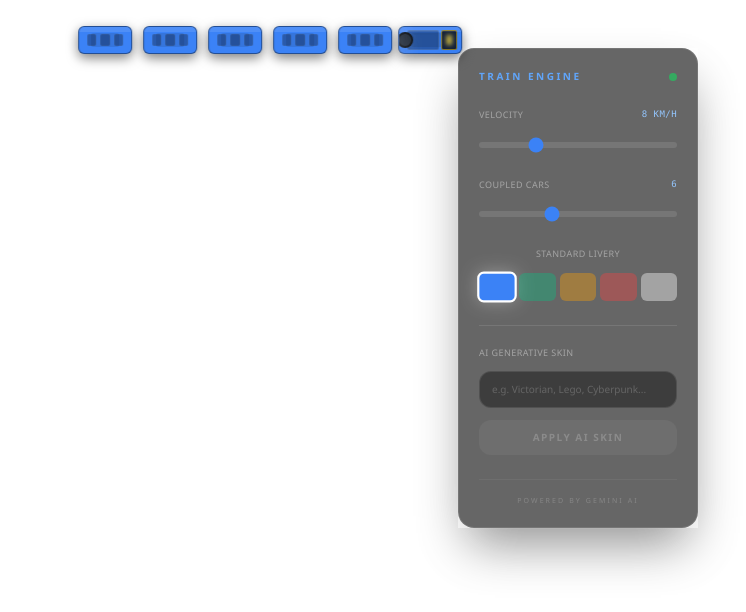
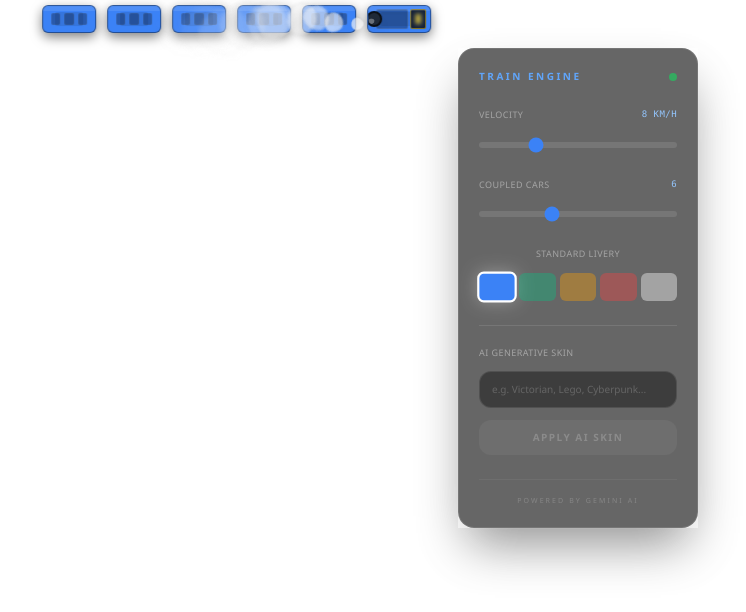
Before and after one commit to PetrGasparik/idle-train-commuter, a React (Vite) app: page / in a window 1280 px wide. Shown: the top 612 px of the page, without its empty margins (534-1280 px from the left). Built offline with nearby package versions, Linux system fonts and the light colour scheme; a web font is replaced by a local one.

Commit message:
feat: Update dependencies and types
Updates project dependencies to newer versions and refactors `types.ts` to include smoke particle data structures. Also adjusts component rendering logic and constants for improved train visualization.

```diff
--- a/App.tsx
+++ b/App.tsx
@@ -1,11 +1,11 @@
-
 import React, { useState, useEffect, useCallback, useRef } from 'react';
-import { TrainConfig, Position } from './types';
+import { TrainConfig, Position, SmokeParticle } from './types';
 import TrainCar from './components/TrainCar';
 import ControlPanel from './components/ControlPanel';
 
-const TRACK_MARGIN = 40;
-const CORNER_RADIUS = 50;
+const TRACK_MARGIN = 19;
+const CORNER_RADIUS = 40;
+const SMOKE_LIFETIME = 1000;
 
 const App: React.FC = () => {
   const [config, setConfig] = useState<TrainConfig>({
@@ -16,10 +16,13 @@ const App: React.FC = () => {
     type: 'modern'
   });
 
+  const [smokePuffs, setSmokePuffs] = useState<SmokeParticle[]>([]);
   const distanceRef = useRef(0);
   const carRefs = useRef<(HTMLDivElement | null)[]>([]);
   const requestRef = useRef<number | undefined>(undefined);
   const lastTimeRef = useRef<number>(0);
+  const lastSmokeTimeRef = useRef<number>(0);
+  const nextParticleId = useRef(0);
 
   const getPositionOnPerimeter = (d: number, W: number, H: number): Position => {
     const m = TRACK_MARGIN;
@@ -33,70 +36,31 @@ const App: React.FC = () => {
     let currentD = d % perimeter;
     if (currentD < 0) currentD += perimeter;
 
-    // Horní hrana
-    if (currentD < w_strip) {
-      return { x: m + R + currentD, y: m, rotation: 0 };
-    }
+    if (currentD < w_strip) return { x: m + R + currentD, y: m, rotation: 0 };
     currentD -= w_strip;
-
-    // Horní pravý roh
     if (currentD < arc) {
       const angle = (currentD / arc) * (Math.PI / 2);
-      return {
-        x: (W - m - R) + Math.sin(angle) * R,
-        y: (m + R) - Math.cos(angle) * R,
-        rotation: (angle * 180) / Math.PI
-      };
+      return { x: (W - m - R) + Math.sin(angle) * R, y: (m + R) - Math.cos(angle) * R, rotation: (angle * 180) / Math.PI };
     }
     currentD -= arc;
-
-    // Pravá hrana
-    if (currentD < h_strip) {
-      return { x: W - m, y: m + R + currentD, rotation: 90 };
-    }
+    if (currentD < h_strip) return { x: W - m, y: m + R + currentD, rotation: 90 };
     currentD -= h_strip;
-
-    // Dolní pravý roh
     if (currentD < arc) {
       const angle = (currentD / arc) * (Math.PI / 2);
-      return {
-        x: (W - m - R) + Math.cos(angle) * R,
-        y: (H - m - R) + Math.sin(angle) * R,
-        rotation: 90 + (angle * 180) / Math.PI
-      };
+      return { x: (W - m - R) + Math.cos(angle) * R, y: (H - m - R) + Math.sin(angle) * R, rotation: 90 + (angle * 180) / Math.PI };
     }
     currentD -= arc;
-
-    // Dolní hrana
-    if (currentD < w_strip) {
-      return { x: (W - m - R) - currentD, y: H - m, rotation: 180 };
-    }
+    if (currentD < w_strip) return { x: (W - m - R) - currentD, y: H - m, rotation: 180 };
     currentD -= w_strip;
-
-    // Dolní levý roh
     if (currentD < arc) {
       const angle = (currentD / arc) * (Math.PI / 2);
-      return {
-        x: (m + R) - Math.sin(angle) * R,
-        y: (H - m - R) + Math.cos(angle) * R,
-        rotation: 180 + (angle * 180) / Math.PI
-      };
+      return { x: (m + R) - Math.sin(angle) * R, y: (H - m - R) + Math.cos(angle) * R, rotation: 180 + (angle * 180) / Math.PI };
     }
     currentD -= arc;
-
-    // Levá hrana
-    if (currentD < h_strip) {
-      return { x: m, y: (H - m - R) - currentD, rotation: 270 };
-    }
+    if (currentD < h_strip) return { x: m, y: (H - m - R) - currentD, rotation: 270 };
     currentD -= h_strip;
-
-    // Horní levý roh
     const angle = (currentD / arc) * (Math.PI / 2);
-    return {
-      x: (m + R) - Math.cos(angle) * R,
-      y: (m + R) - Math.sin(angle) * R,
-      rotation: 270 + (angle * 180) / Math.PI
-    };
+    return { x: (m + R) - Math.cos(angle) * R, y: (m + R) - Math.sin(angle) * R, rotation: 270 + (angle * 180) / Math.PI };
   };
 
   const animate = useCallback((time: number) => {
@@ -107,11 +71,55 @@ const App: React.FC = () => {
 
       carRefs.current.forEach((el, i) => {
         if (el) {
-          const carDistance = distanceRef.current - i * config.carSpacing;
+          // Korekce rozestupu: lokomotiva je o 10px širší než vagóny (64 vs 54).
+          // Aby mezery byly stejné, musí být první střed o 5px dál.
+          const offsetCorrection = i > 0 ? 5 : 0;
+          const carDistance = distanceRef.current - (i * config.carSpacing + offsetCorrection);
           const pos = getPositionOnPerimeter(carDistance, window.innerWidth, window.innerHeight);
           el.style.transform = `translate(${pos.x}px, ${pos.y}px) translate(-50%, -50%) rotate(${pos.rotation}deg)`;
         }
       });
+
+      if (config.speed > 0) {
+        const baseInterval = 90;
+        const speedFactor = Math.max(0.3, 8 / (config.speed + 1));
+        const smokeInterval = baseInterval * speedFactor;
+
+        if (time - lastSmokeTimeRef.current > smokeInterval) {
+          const locoPos = getPositionOnPerimeter(distanceRef.current, window.innerWidth, window.innerHeight);
+          const lp = locoPos as Position;
+          const angleRad = (lp.rotation * Math.PI) / 180;
+
+          const jitterX = (Math.random() - 0.5) * 6;
+          const jitterY = (Math.random() - 0.5) * 6;
+
+          const chimneyX = lp.x - Math.cos(angleRad) * 12 + jitterX;
+          const chimneyY = lp.y - Math.sin(angleRad) * 12 + jitterY;
+
+          const r1 = 35 + Math.random() * 30;
+          const r2 = 35 + Math.random() * 30;
+          const r3 = 35 + Math.random() * 30;
+          const r4 = 35 + Math.random() * 30;
+
+          const newPuff: SmokeParticle = {
+            id: nextParticleId.current++,
+            x: chimneyX,
+            y: chimneyY,
+            rotation: lp.rotation,
+            createdAt: time,
+            scale: 0.4 + Math.random() * 0.4,
+            randomRotation: Math.random() * 360,
+            driftX: (Math.random() - 0.5) * 20,
+            driftY: (Math.random() - 0.5) * 20,
+            borderRadius: `${r1}% ${100-r1}% ${r2}% ${100-r2}% / ${r3}% ${r4}% ${100-r4}% ${100-r3}%`
+          };
+
+          setSmokePuffs(prev => [...prev.filter(p => time - p.createdAt < SMOKE_LIFETIME), newPuff]);
+          lastSmokeTimeRef.current = time;
+        }
+      } else {
+        setSmokePuffs(prev => prev.filter(p => time - p.createdAt < SMOKE_LIFETIME));
+      }
     }
     lastTimeRef.current = time;
     requestRef.current = requestAnimationFrame(animate);
@@ -130,9 +138,7 @@ const App: React.FC = () => {
         const { ipcRenderer } = (window as any).require('electron');
         ipcRenderer.send('set-ignore-mouse-events', ignore, true);
       }
-    } catch (e) {
-      // Browser fallback
-    }
+    } catch (e) {}
   };
 
   useEffect(() => {
@@ -141,35 +147,88 @@ const App: React.FC = () => {
 
   return (
     <div className="relative w-screen h-screen overflow-hidden bg-transparent select-none">
+      <div className="absolute inset-0 pointer-events-none z-[150] overflow-visible">
+        {smokePuffs.map(puff => (
+          <div
+            key={puff.id}
+            className="absolute flex items-center justify-center will-change-transform"
+            style={{
+              left: puff.x,
+              top: puff.y,
+              transform: `translate(-50%, -50%) rotate(${puff.rotation}deg)`,
+            }}
+          >
+            <div
+              className="relative w-4 h-4"
+              style={{
+                animation: `puff-world ${SMOKE_LIFETIME / 1000}s forwards ease-out`,
+                ['--drift-x' as any]: `${puff.driftX}px`,
+                ['--drift-y' as any]: `${puff.driftY}px`,
+                ['--init-scale' as any]: puff.scale,
+                ['--rand-rot' as any]: `${puff.randomRotation}deg`,
+                ['--blob-radius' as any]: puff.borderRadius
+              }}
+            >
+              <div
+                className="absolute inset-0 shadow-sm border border-black/5"
+                style={{
+                  transform: `rotate(var(--rand-rot))`,
+                  background: 'radial-gradient(circle at 30% 30%, #ffffff 0%, #eeeeee 100%)',
+                  borderRadius: 'var(--blob-radius)',
+                  filter: 'blur(0.2px)'
+                }}
+              ></div>
+            </div>
+          </div>
+        ))}
+      </div>
+
       <div className="train-container">
         {Array.from({ length: config.carCount }).map((_, i) => (
           <div
             key={i}
             ref={el => { carRefs.current[i] = el; }}
-            className="absolute pointer-events-none z-50 will-change-transform"
-            style={{ left: 0, top: 0, overflow: 'visible' }}
+            className="absolute pointer-events-none will-change-transform"
+            style={{
+              left: 0,
+              top: 0,
+              overflow: 'visible',
+              zIndex: 100 - i
+            }}
           >
-            <TrainCar
-              config={config}
-              isLocomotive={i === 0}
-            />
+            <TrainCar config={config} isLocomotive={i === 0} />
           </div>
         ))}
       </div>
 
-      <div className="absolute inset-0 pointer-events-none z-[100]">
+      <div className="absolute inset-0 pointer-events-none z-[200]">
         <div
           className="pointer-events-auto w-fit h-fit absolute top-12 right-12 shadow-2xl"
           onMouseEnter={() => setIgnoreMouse(false)}
           onMouseLeave={() => setIgnoreMouse(true)}
         >
-          <ControlPanel
-            config={config}
-            onChange={setConfig}
-            onWallpaperChange={() => {}}
-          />
+          <ControlPanel config={config} onChange={setConfig} onWallpaperChange={() => {}} />
         </div>
       </div>
+
+      <style>{`
+        @keyframes puff-world {
+          0% {
+            transform: translate(0, 0) scale(calc(var(--init-scale) * 0.1)) rotate(0deg);
+            opacity: 0;
+          }
+          15% {
+            opacity: 0.7;
+          }
+          40% {
+            opacity: 0.5;
+          }
+          100% {
+            transform: translate(calc(-50px + var(--drift-x)), calc(5px + var(--drift-y))) scale(3.5) rotate(90deg);
+            opacity: 0;
+          }
+        }
+      `}</style>
     </div>
   );
 };
--- a/components/TrainCar.tsx
+++ b/components/TrainCar.tsx
@@ -1,4 +1,3 @@
-
 import React from 'react';
 import { TrainConfig } from '../types';
 
@@ -14,7 +13,7 @@ const TrainCar: React.FC<TrainCarProps> = ({ config, isLocomotive }) => {
   const renderContent = () => {
     if (config.type === 'ai' && config.imageUrl) {
       return (
-        <div className="w-full h-full relative drop-shadow-lg">
+        <div className="w-full h-full relative drop-shadow-lg z-10">
           <img
             src={config.imageUrl}
             alt="train-car"
@@ -29,7 +28,7 @@ const TrainCar: React.FC<TrainCarProps> = ({ config, isLocomotive }) => {
 
     return (
       <div
-        className="relative w-full h-full rounded-md shadow-lg overflow-hidden"
+        className="relative w-full h-full rounded-md shadow-lg overflow-hidden z-10"
         style={{
           backgroundColor: baseColor,
           border: '1.5px solid rgba(0,0,0,0.4)',
@@ -67,48 +66,11 @@ const TrainCar: React.FC<TrainCarProps> = ({ config, isLocomotive }) => {
       style={{
         width: width,
         height: height,
-        overflow: 'visible' // Důležité: umožní kouři "vyletět" z divu vagonku
+        overflow: 'visible'
       }}
     >
       <div className="w-full h-full relative flex items-center justify-center" style={{ overflow: 'visible' }}>
-        {/* Bafání kouře */}
-        {isLocomotive && config.speed > 0 && (
-          <div className="absolute right-14 top-1/2 -translate-y-1/2 pointer-events-none z-[60]" style={{ overflow: 'visible' }}>
-            {[0, 1, 2, 3].map((i) => (
-              <div
-                key={i}
-                className="absolute bg-white/60 blur-md rounded-full"
-                style={{
-                  width: '18px',
-                  height: '18px',
-                  animation: `puff ${Math.max(0.4, 2.5 / (config.speed * 0.2 + 1))}s infinite linear`,
-                  animationDelay: `${i * 0.25}s`,
-                  left: '-9px',
-                  top: '-9px',
-                }}
-              />
-            ))}
-          </div>
-        )}
-
         {renderContent()}
-
-        <style>{`
-          @keyframes puff {
-            0% {
-              transform: translate(0, 0) scale(0.3);
-              opacity: 0;
-            }
-            10% {
-              opacity: 0.9;
-            }
-            100% {
-              /* Směr +25px zajistí, že kouř fouká do plochy (inward), ne ven z monitoru */
-              transform: translate(-80px, 25px) scale(4);
-              opacity: 0;
-            }
-          }
-        `}</style>
       </div>
     </div>
   );
```
Also changed, not shown: package.json (+6 -5 lines), types.ts (+13 -1 lines).
